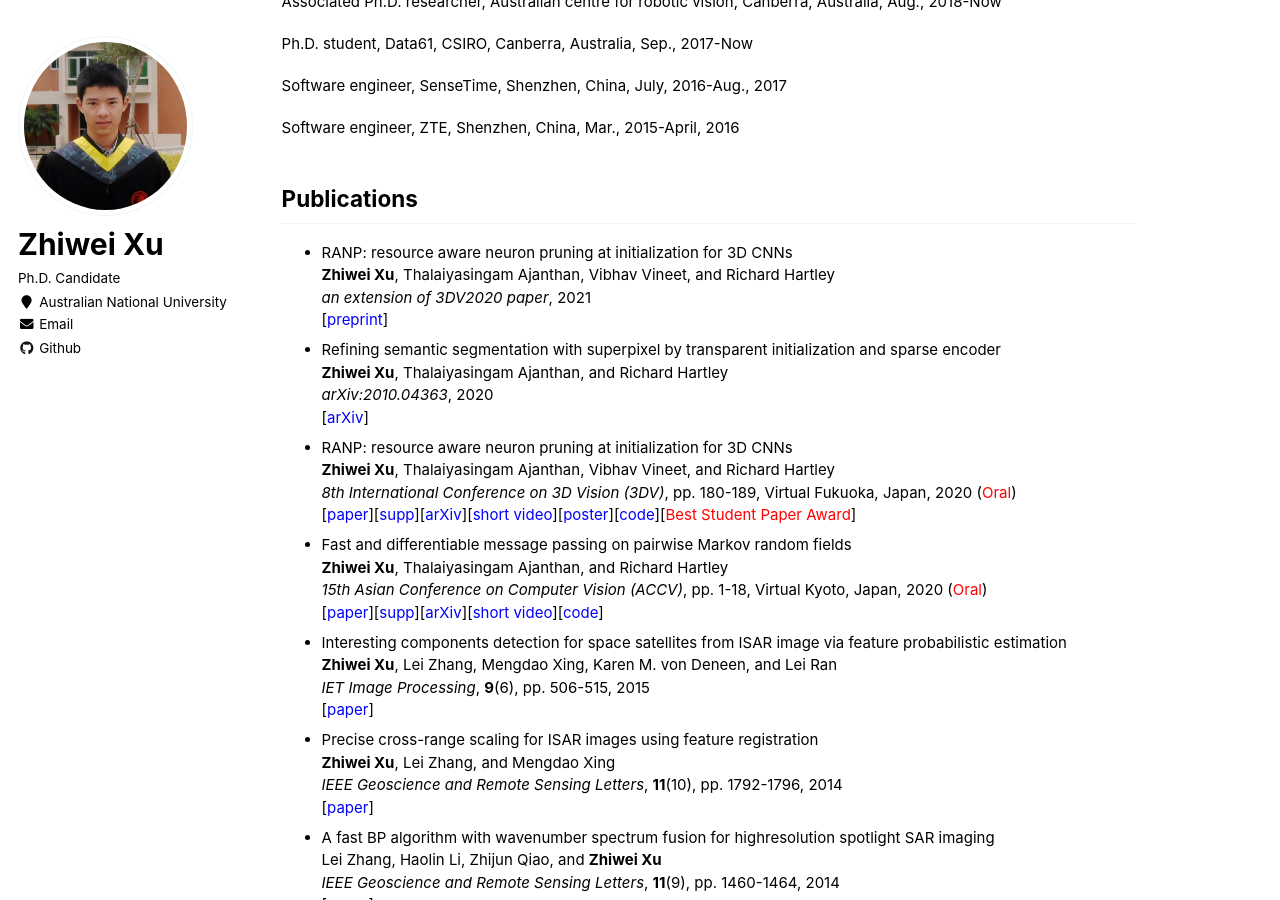
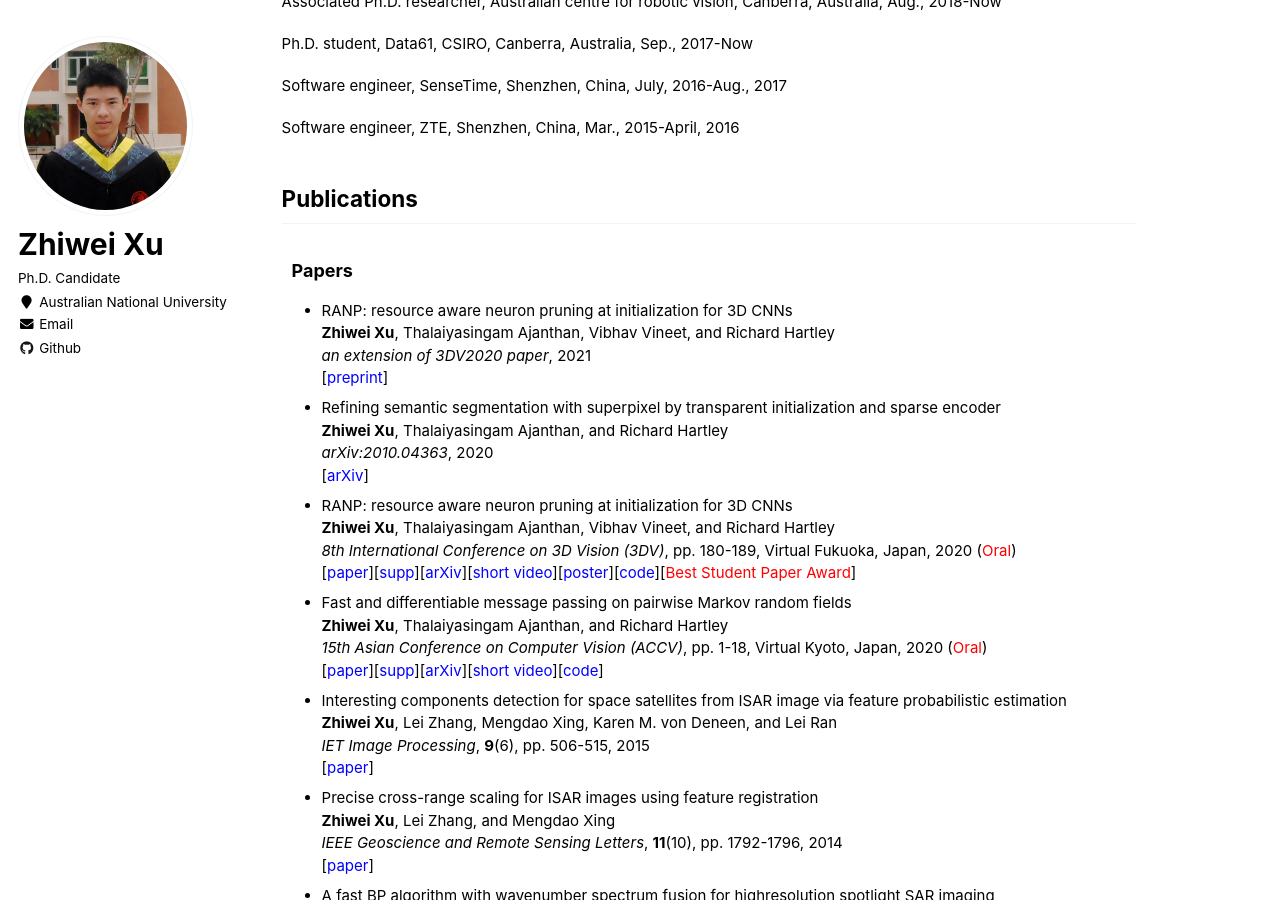
Before and after one commit to zwxu064/zwxu064.github.io, a Jekyll site: the page built from _pages/about.html, in a window 1280 px wide and 900 px high, scrolled down 870 px. Built offline with Jekyll 4.4.1, drawn with Linux system fonts in a browser that asks for light colours.

Commit message:
Update about.html

```diff
--- a/_pages/about.html
+++ b/_pages/about.html
@@ -46,6 +46,7 @@ redirect_from:
 <p>Software engineer, <a style="color: inherit;" href="https://www.zte.com.cn/global/" target="_blank">ZTE</a>, Shenzhen, China, Mar., 2015-April, 2016</p>
 
 <h2 id="publications">Publications</h2>
+  <h3 class="tab">Papers</h3>
   <ul>
   <li><div>RANP: resource aware neuron pruning at initialization for 3D CNNs</div>
       <div><strong>Zhiwei Xu</strong>, Thalaiyasingam Ajanthan, Vibhav Vineet, and Richard Hartley</div>
```
